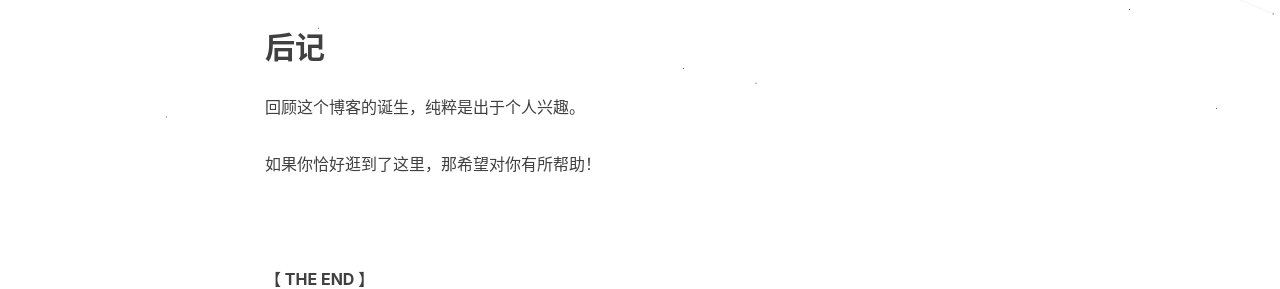
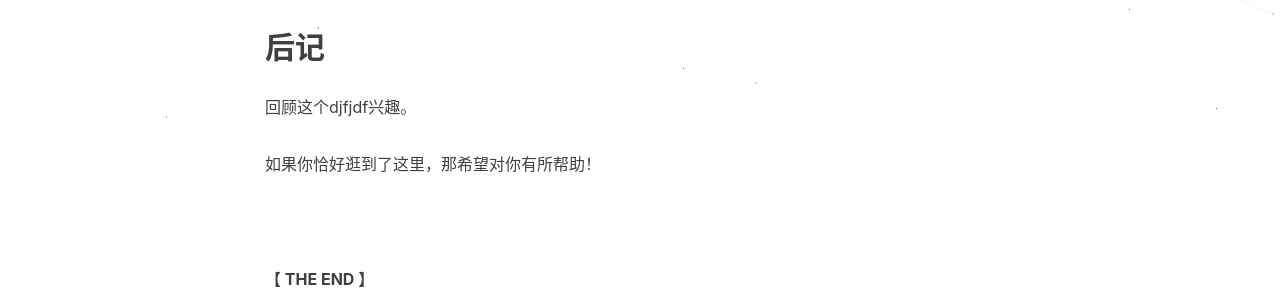
Before and after one commit to comesome/comesome.github.io, a Jekyll site: the page built from _posts/Blog/2015-12-11-Hello Blog.md, in a window 1280 px wide. Shown: the part 776-1065 px from the top of the page. Built offline with Jekyll 4.4.1, drawn with Linux system fonts in a browser that asks for light colours; nearby versions of some CDN libraries; comment, search, counter and statistics services are not loaded.

Commit message:
djfd
dknf

```diff
--- a/_posts/Blog/2015-12-11-Hello Blog.md
+++ b/_posts/Blog/2015-12-11-Hello Blog.md
@@ -24,7 +24,7 @@ tags:
 
 ## 后记
 
-回顾这个博客的诞生，纯粹是出于个人兴趣。
+回顾这个djfjdf兴趣。
 
 
 如果你恰好逛到了这里，那希望对你有所帮助！
```
